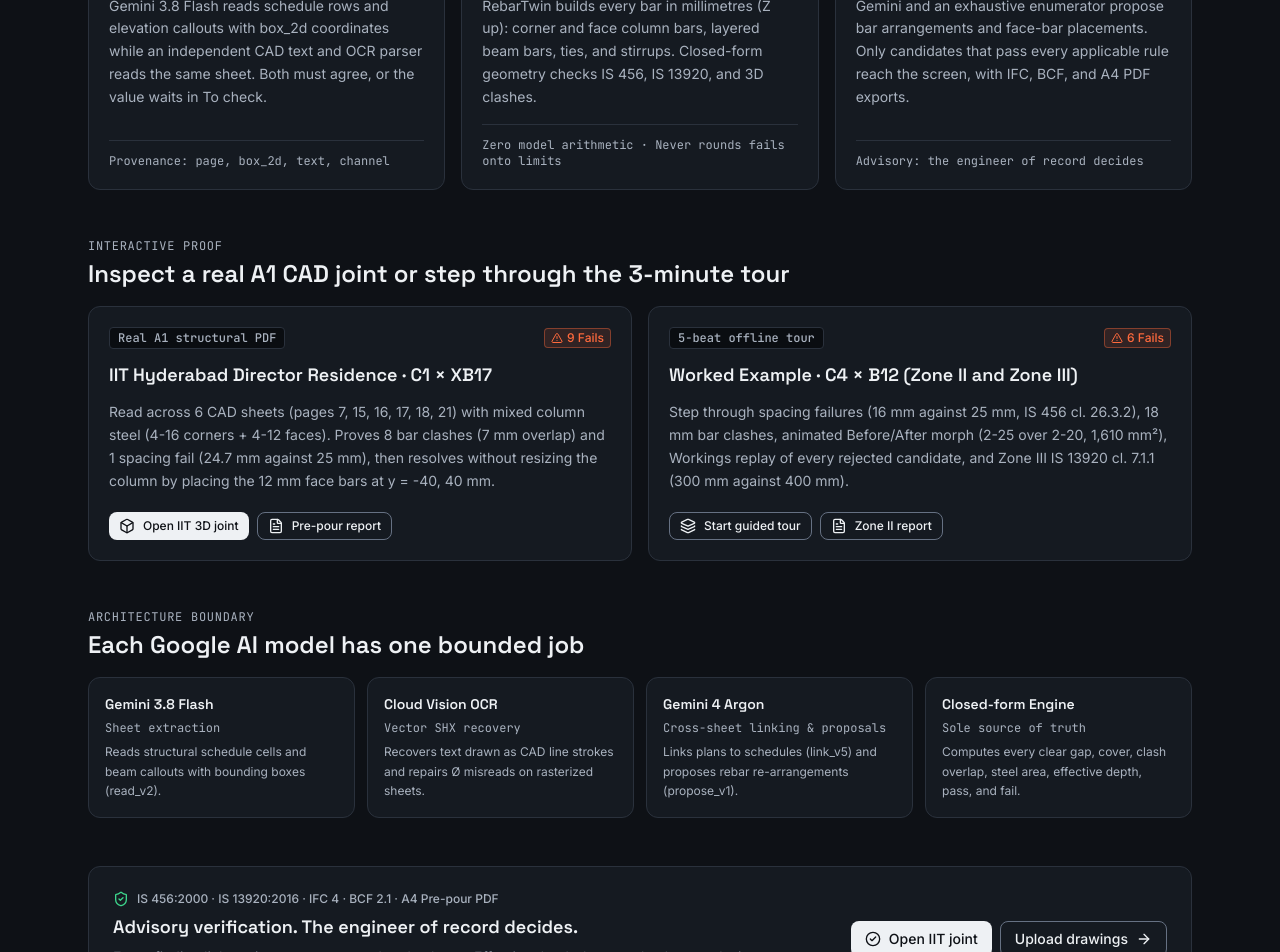
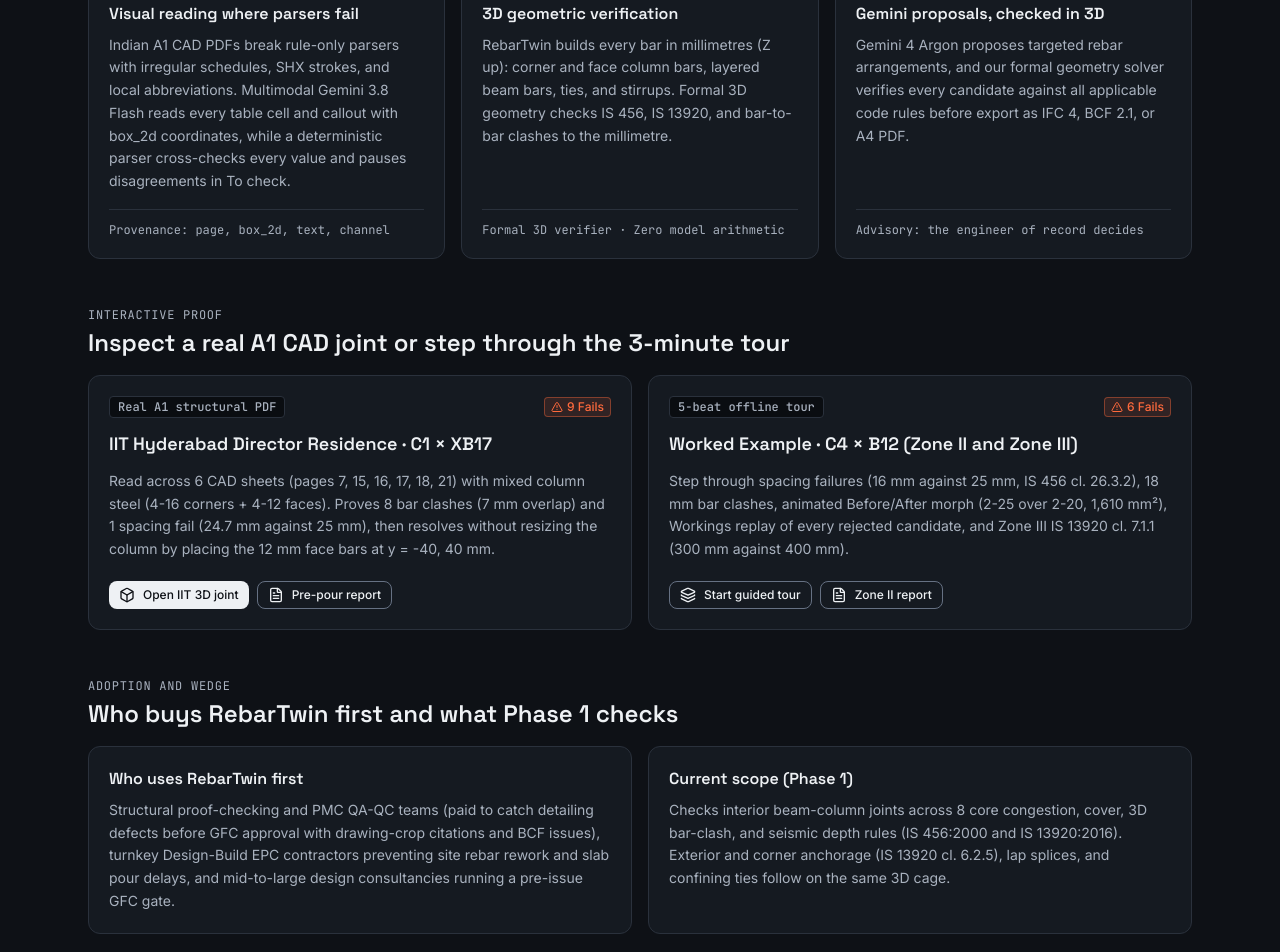
Before and after one commit to eka1357/RebarTwin, a React (Vite) app in the folder web/: page / in a window 1280 px wide. Shown: the part 1080-2032 px from the top of the page. Built offline with nearby package versions, Linux system fonts and the light colour scheme; no server answers.

Commit message:
docs(landing): reframe Gemini neuro-symbolic value, buyers, and Phase 1 scope

```diff
--- a/web/src/features/landing/LandingSections.tsx
+++ b/web/src/features/landing/LandingSections.tsx
@@ -7,23 +7,23 @@ import { Button } from "../../components/ui/button";
 const PIPELINE_STEPS = [
   {
     step: "01",
-    title: "Dual-channel reading",
+    title: "Visual reading where parsers fail",
     summary:
-      "Gemini 3.8 Flash reads schedule rows and elevation callouts with box_2d coordinates while an independent CAD text and OCR parser reads the same sheet. Both must agree, or the value waits in To check.",
+      "Indian A1 CAD PDFs break rule-only parsers with irregular schedules, SHX strokes, and local abbreviations. Multimodal Gemini 3.8 Flash reads every table cell and callout with box_2d coordinates, while a deterministic parser cross-checks every value and pauses disagreements in To check.",
     meta: "Provenance: page, box_2d, text, channel",
   },
   {
     step: "02",
-    title: "3D geometric proof",
+    title: "3D geometric verification",
     summary:
-      "RebarTwin builds every bar in millimetres (Z up): corner and face column bars, layered beam bars, ties, and stirrups. Closed-form geometry checks IS 456, IS 13920, and 3D clashes.",
-    meta: "Zero model arithmetic · Never rounds fails onto limits",
+      "RebarTwin builds every bar in millimetres (Z up): corner and face column bars, layered beam bars, ties, and stirrups. Formal 3D geometry checks IS 456, IS 13920, and bar-to-bar clashes to the millimetre.",
+    meta: "Formal 3D verifier · Zero model arithmetic",
   },
   {
     step: "03",
-    title: "Verified fixes and exports",
+    title: "Gemini proposals, checked in 3D",
     summary:
-      "Gemini and an exhaustive enumerator propose bar arrangements and face-bar placements. Only candidates that pass every applicable rule reach the screen, with IFC, BCF, and A4 PDF exports.",
+      "Gemini 4 Argon proposes targeted rebar arrangements, and our formal geometry solver verifies every candidate against all applicable code rules before export as IFC 4, BCF 2.1, or A4 PDF.",
     meta: "Advisory: the engineer of record decides",
   },
 ];
@@ -31,8 +31,9 @@ const PIPELINE_STEPS = [
 const MODEL_ROLES = [
   {
     component: "Gemini 3.8 Flash",
-    role: "Sheet extraction",
-    detail: "Reads structural schedule cells and beam callouts with bounding boxes (read_v2).",
+    role: "Visual sheet reading",
+    detail:
+      "Reads messy A1 schedule tables, Indian abbreviations, and beam elevation callouts with box_2d coordinates that rule-only parsers miss (read_v2).",
   },
   {
     component: "Cloud Vision OCR",
@@ -41,13 +42,15 @@ const MODEL_ROLES = [
   },
   {
     component: "Gemini 4 Argon",
-    role: "Cross-sheet linking & proposals",
-    detail: "Links plans to schedules (link_v5) and proposes rebar re-arrangements (propose_v1).",
+    role: "Cross-sheet linking & fix proposals",
+    detail:
+      "Connects framing plans, elevations, and schedules across sheets into 3D joints (link_v5) and proposes targeted bar re-arrangements (propose_v1).",
   },
   {
-    component: "Closed-form Engine",
-    role: "Sole source of truth",
-    detail: "Computes every clear gap, cover, clash overlap, steel area, effective depth, pass, and fail.",
+    component: "Formal 3D Verifier",
+    role: "Deterministic geometry checks",
+    detail:
+      "Verifies every clear gap, cover, clash overlap, steel area, effective depth, pass, and fail in exact millimetre geometry.",
   },
 ];
 
@@ -74,7 +77,7 @@ export function LandingSections({ demoOnly }: { demoOnly: boolean }) {
         <div className="rounded-[var(--radius-lg)] border border-border bg-surface p-5 flex flex-col justify-between gap-4">
           <div className="space-y-2">
             <p className="font-num text-xs uppercase tracking-[0.06em] text-muted-foreground">
-              Why geometry decides
+              Why Gemini + formal geometry
             </p>
             <div className="flex items-baseline gap-3 font-num">
               <span className="text-3xl font-bold text-foreground">91%</span>
@@ -86,8 +89,10 @@ export function LandingSections({ demoOnly }: { demoOnly: boolean }) {
             </div>
           </div>
           <p className="text-xs leading-relaxed text-muted-foreground">
-            Google&apos;s Physical-Engineering&apos;s Last Exam (Nov 2026) showed AI alone misses
-            hard safety rules. RebarTwin pairs Gemini reading with deterministic 3D verification.
+            Messy 2D Indian CAD PDFs break traditional parsers. Multimodal Gemini unlocks reading,
+            linking, and fix proposals, while Google&apos;s Physical-Engineering&apos;s Last Exam
+            (Nov 2026) shows why pairing Gemini with a formal 3D geometry verifier closes the safety
+            gap.
           </p>
         </div>
       </section>
@@ -207,6 +212,44 @@ export function LandingSections({ demoOnly }: { demoOnly: boolean }) {
         </div>
       </section>
 
+      {/* Scope and buyers */}
+      <section aria-labelledby="scope-buyers-heading" className="space-y-4">
+        <div className="space-y-1">
+          <p className="font-num text-xs uppercase tracking-[0.06em] text-muted-foreground">
+            Adoption and wedge
+          </p>
+          <h2 id="scope-buyers-heading" className="font-display text-xl font-semibold sm:text-2xl">
+            Who buys RebarTwin first and what Phase 1 checks
+          </h2>
+        </div>
+
+        <div className="grid gap-4 lg:grid-cols-2">
+          <article className="rounded-[var(--radius-lg)] border border-border bg-surface p-5 space-y-2">
+            <h3 className="font-display text-base font-semibold text-foreground">
+              Who uses RebarTwin first
+            </h3>
+            <p className="text-sm leading-relaxed text-muted-foreground">
+              Structural proof-checking and PMC QA-QC teams (paid to catch detailing defects before
+              GFC approval with drawing-crop citations and BCF issues), turnkey Design-Build EPC
+              contractors preventing site rebar rework and slab pour delays, and mid-to-large design
+              consultancies running a pre-issue GFC gate.
+            </p>
+          </article>
+
+          <article className="rounded-[var(--radius-lg)] border border-border bg-surface p-5 space-y-2">
+            <h3 className="font-display text-base font-semibold text-foreground">
+              Current scope (Phase 1)
+            </h3>
+            <p className="text-sm leading-relaxed text-muted-foreground">
+              Checks interior beam-column joints across 8 core congestion, cover, 3D bar-clash,
+              and seismic depth rules (IS 456:2000 and IS 13920:2016). Exterior and corner
+              anchorage (IS 13920 cl. 6.2.5), lap splices, and confining ties follow on the same
+              3D cage.
+            </p>
+          </article>
+        </div>
+      </section>
+
       {/* Google AI architecture */}
       <section aria-labelledby="ai-heading" className="space-y-4">
         <div className="space-y-1">
```
Also changed, not shown: 1 other file (tests, documents, lock files or other folders).
